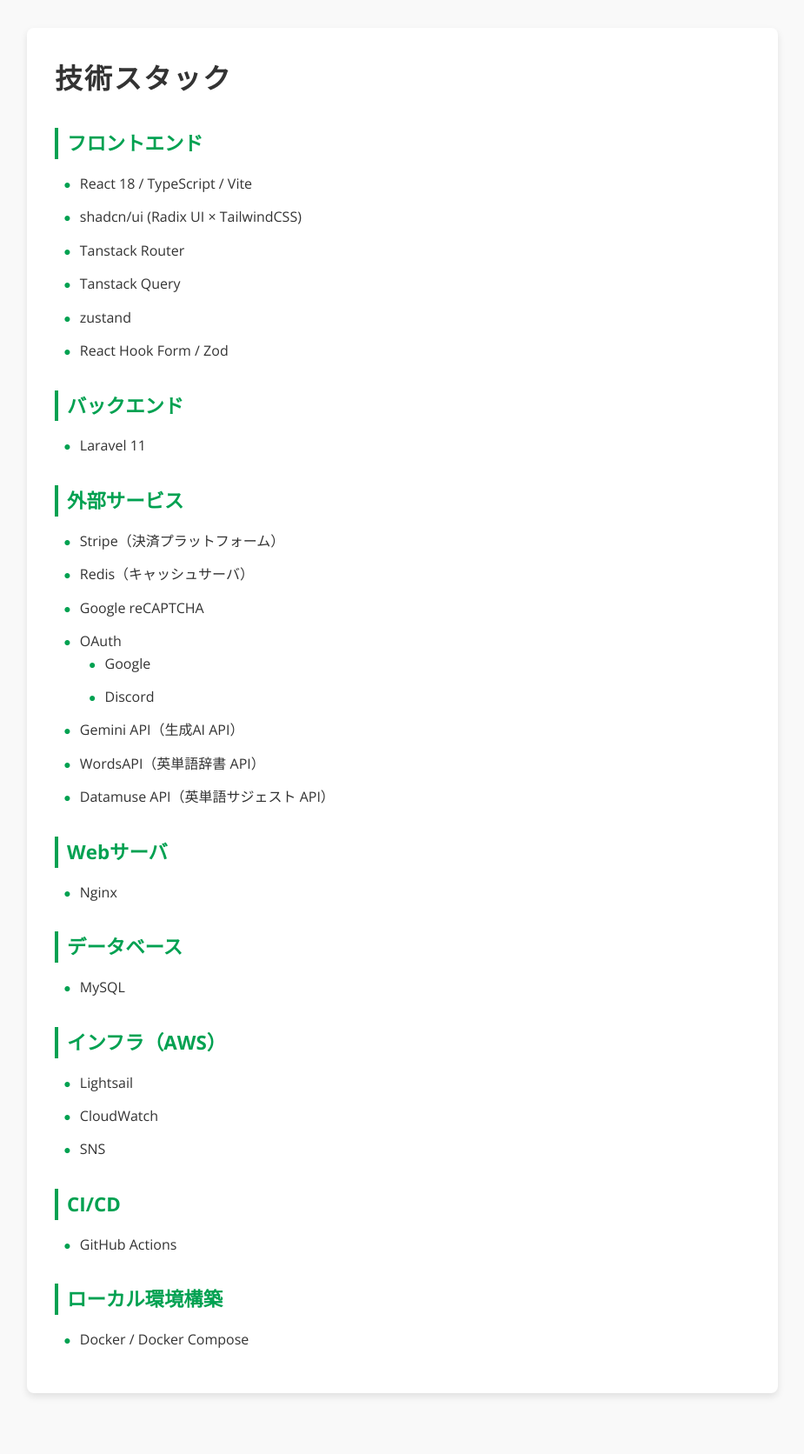
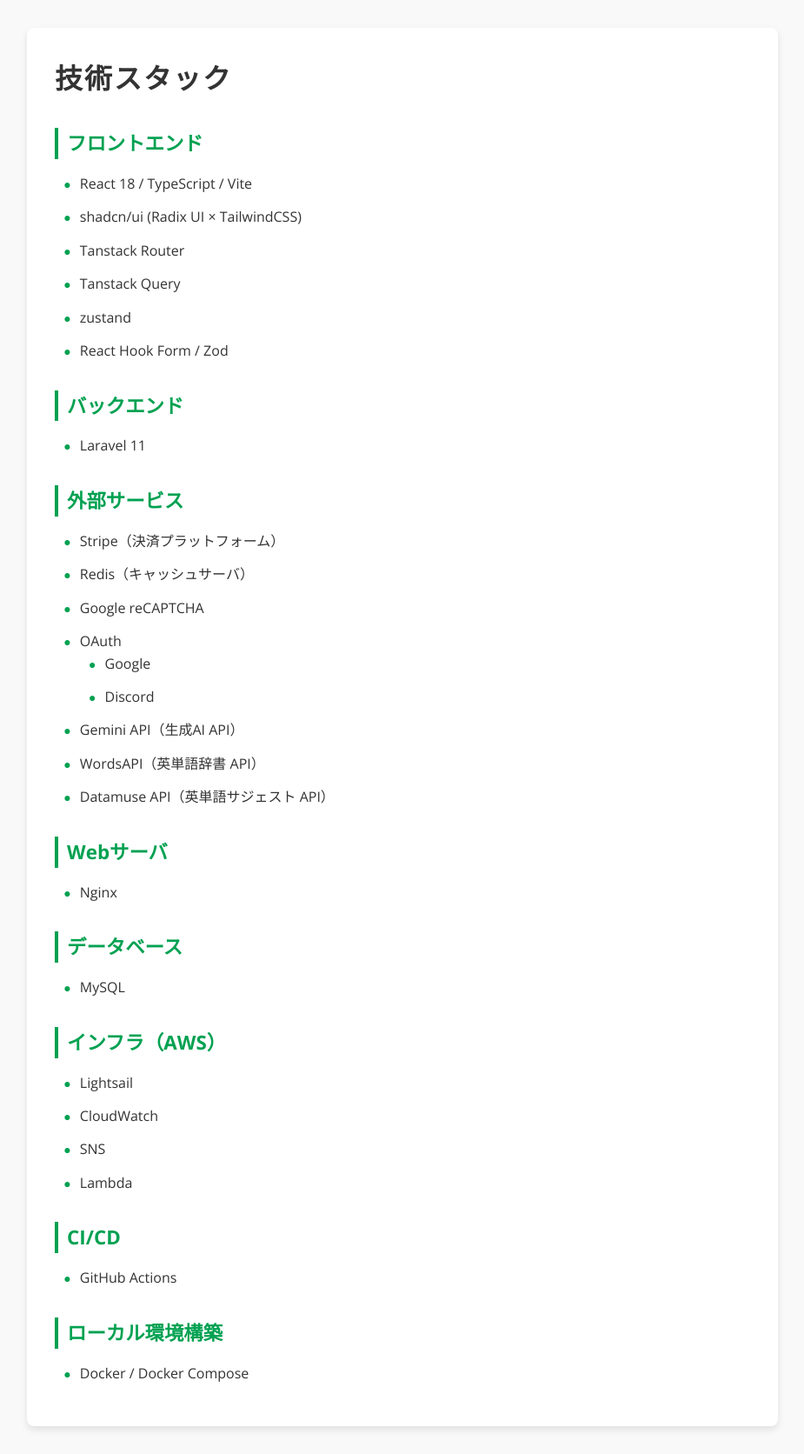
Before and after one commit to hy-09/product-technologies, a Jekyll site: the page built from index.md, in a window 1280 px wide. Shown: the whole page at 87% size, without its empty margins (177-1102 px from the left). Built offline with Jekyll 4.4.1, drawn with Linux system fonts in a browser that asks for light colours; some web fonts are replaced; before the commit the page ends 1634 px from its top, so only the background shows below that.

Commit message:
Update index.md

```diff
--- a/index.md
+++ b/index.md
@@ -38,6 +38,7 @@ title: 技術スタック
 - Lightsail
 - CloudWatch
 - SNS
+- Lambda
 
 ## CI/CD
 - GitHub Actions
```
